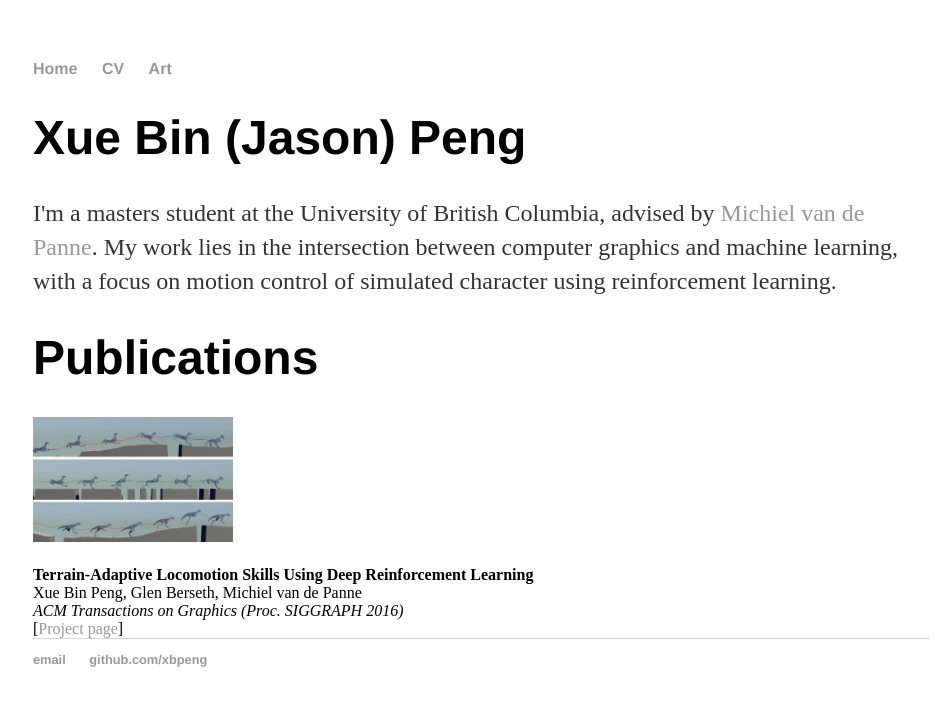
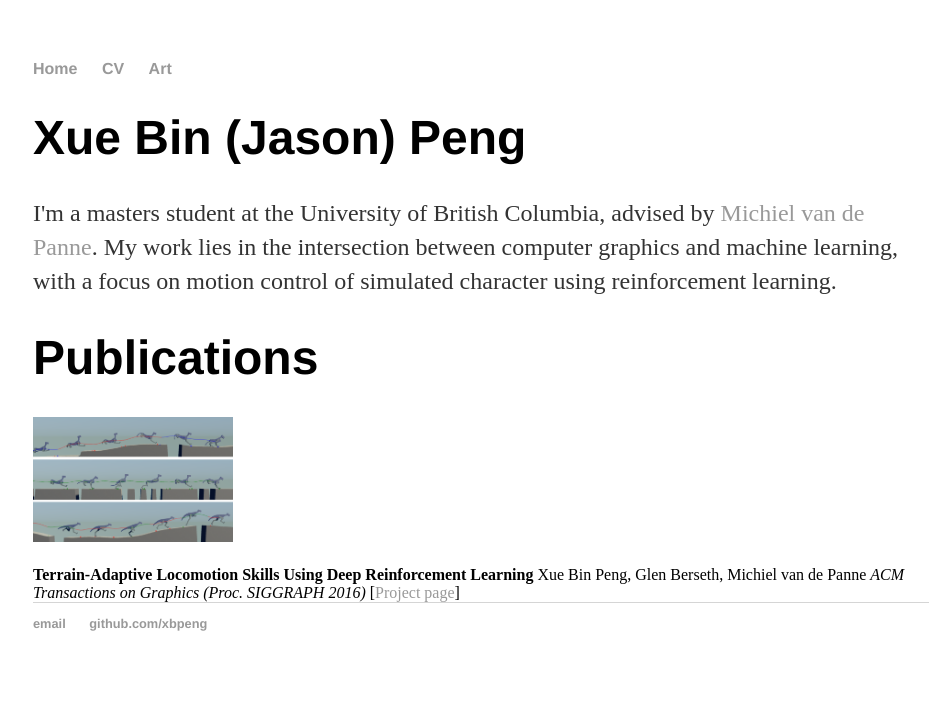
Before and after one commit to xbpeng/xbpeng.github.io, a Jekyll site: the page built from index.html, in a window 1280 px wide. Shown: the top 706 px of the page, without its empty margins (159-1094 px from the left). Built offline with Jekyll 4.4.1, drawn with Linux system fonts in a browser that asks for light colours.

```diff
--- a/index.html
+++ b/index.html
@@ -10,8 +10,8 @@ title: Xue Bin (Jason) Peng
 
 	<p style="float: middle;"><a href="https://www.cs.ubc.ca/~van/papers/2016-TOG-deepRL/index.html"><img style="vertical-align:top" src="images/papers/2016-TOG-deepRL.png"  width="200" height="inherit" alt="" /></a></p>
     	<b> Terrain-Adaptive Locomotion Skills Using Deep Reinforcement Learning </b>
-	<br> Xue Bin Peng, Glen Berseth, Michiel van de Panne <br>
-	<em> ACM Transactions on Graphics (Proc. SIGGRAPH 2016)</em>  <br>
+	Xue Bin Peng, Glen Berseth, Michiel van de Panne
+	<em> ACM Transactions on Graphics (Proc. SIGGRAPH 2016)</em>
 	[<a href="https://www.cs.ubc.ca/~van/papers/2016-TOG-deepRL/index.html">Project page</a>]
 
 
```
